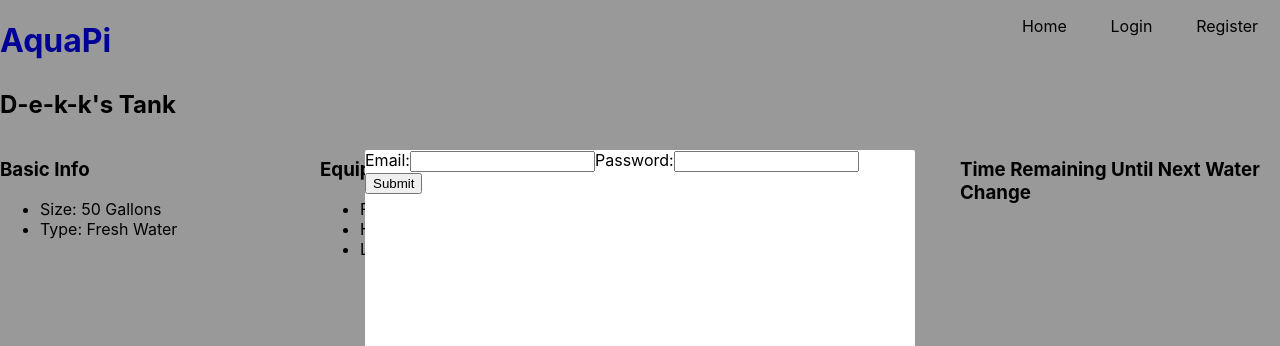
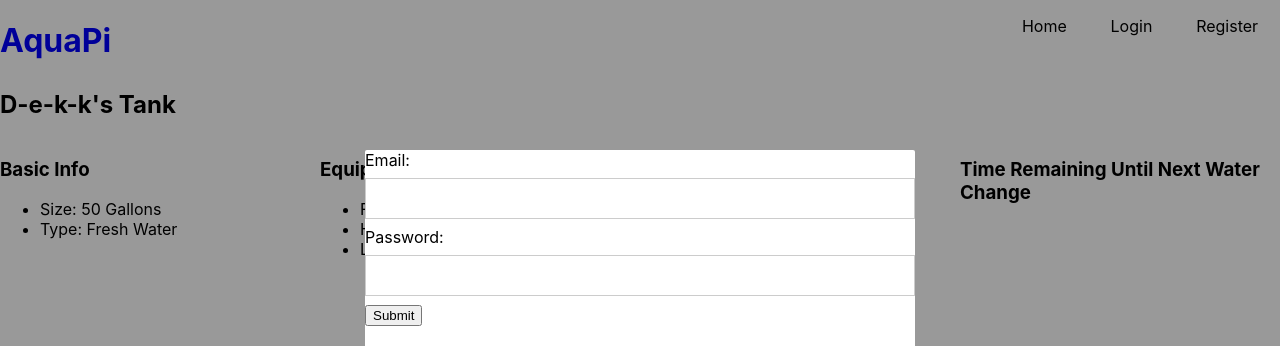
Before and after one commit to d-e-k-k/aquapi_frontend, a React (Create React App) app: page / in a window 1280 px wide. Both pictures are taken after a click on the item "Login". Shown: the top 346 px of the page. Built offline with nearby package versions, Linux system fonts and the light colour scheme; no server answers.

Commit message:
Fixed bug with close model function

```diff
--- a/src/App.css
+++ b/src/App.css
@@ -52,24 +52,22 @@ table {
 	height: 100%;
 }
 
-.quick-stats-con{
+.quick-stats-con {
 	display: grid;
 	grid-template-columns: 1fr 1fr 1fr 1fr;
 	grid-template-rows: 1fr 1fr 1fr 1fr;
 	grid-template-rows: 200px;
 }
-
+/* Login Modal */
 #modal-login {
-	background-color: rgba(0,0,0,0.4);
+	background-color: rgba(0, 0, 0, 0.4);
 	position: fixed;
 	top: 0;
 	left: 0;
 	height: 100%;
 	width: 100%;
 	z-index: 1;
-	/*This puts our modal in front of the body (which has a default z-index setting of `0`*/
 	overflow: auto;
-	/*If overflow is clipped, a scroll-bar should be added to see the rest of the content*/
 }
 
 #modal-login-textbox {
@@ -79,3 +77,12 @@ table {
 	border-radius: 2px;
 	margin: 150px auto;
 }
+
+.input-login {
+	width: 100%;
+	padding: 12px 20px;
+	margin: 8px 0px;
+	display: inline-block;
+	border: 1px solid #ccc;
+	box-sizing: border-box;
+}
--- a/src/components/login/Login.js
+++ b/src/components/login/Login.js
@@ -12,8 +12,10 @@ const Login = ({ authenticated, setAuthenticated, setDisplayLogin }) => {
 		setFormState({ ...formState, [event.target.id]: event.target.value });
 	}
 
-	function closeLoginModal() {
-		setDisplayLogin(false)
+	function closeLoginModal(event) {
+		if(event.target.id === "modal-login"){
+			setDisplayLogin(false)
+		}
 	}
 
 	function handleSubmit(event) {
@@ -39,11 +41,11 @@ const Login = ({ authenticated, setAuthenticated, setDisplayLogin }) => {
 				<form onSubmit={handleSubmit}>
 					<label>
 						Email:
-						<input id='email' type='email' onChange={handleChange} />
+						<input id='email' class='input-login' type='email' onChange={handleChange} />
 					</label>
 					<label>
 						Password:
-						<input id='password' type='password' onChange={handleChange} />
+						<input id='password' class='input-login' type='password' onChange={handleChange} />
 					</label>
 					<input type='submit' />
 				</form>
```
Also changed, not shown: 1 other file (tests, documents, lock files or other folders). Lines whose indentation alone changed are shown as unchanged.
